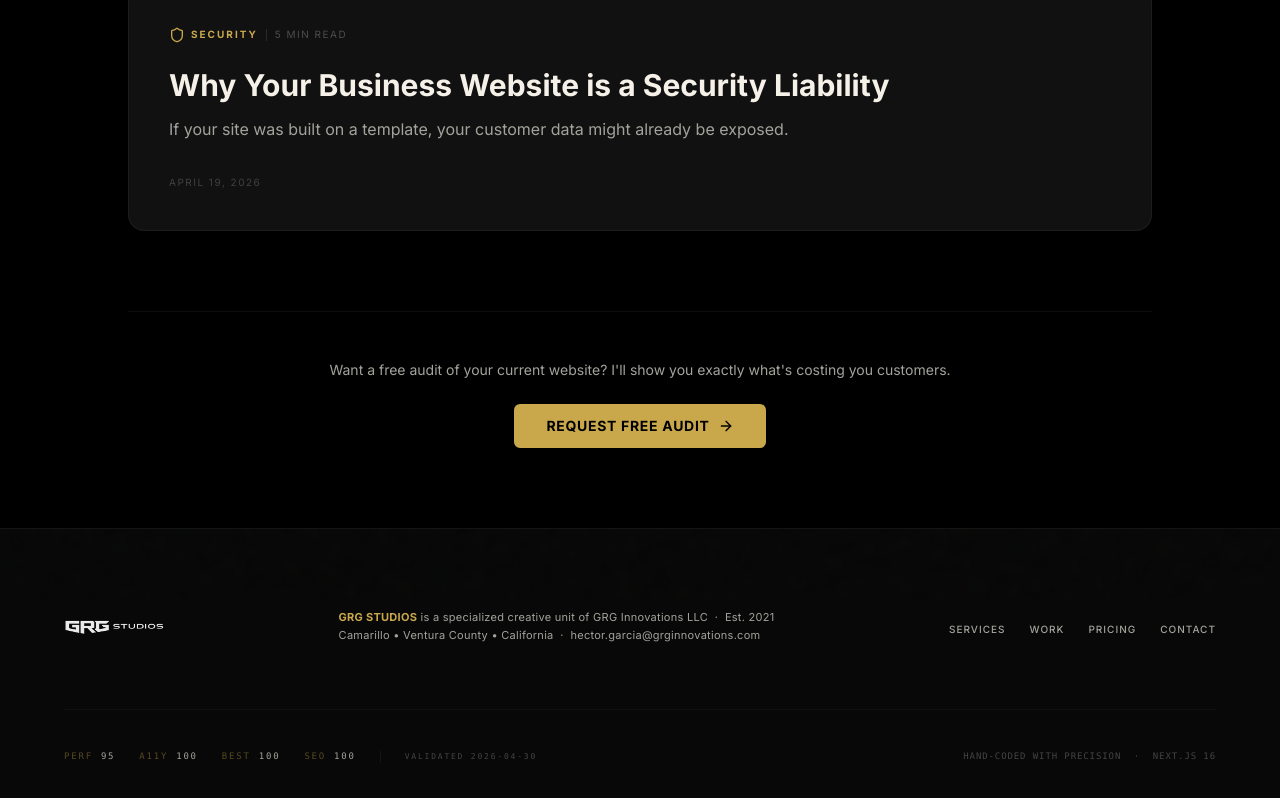
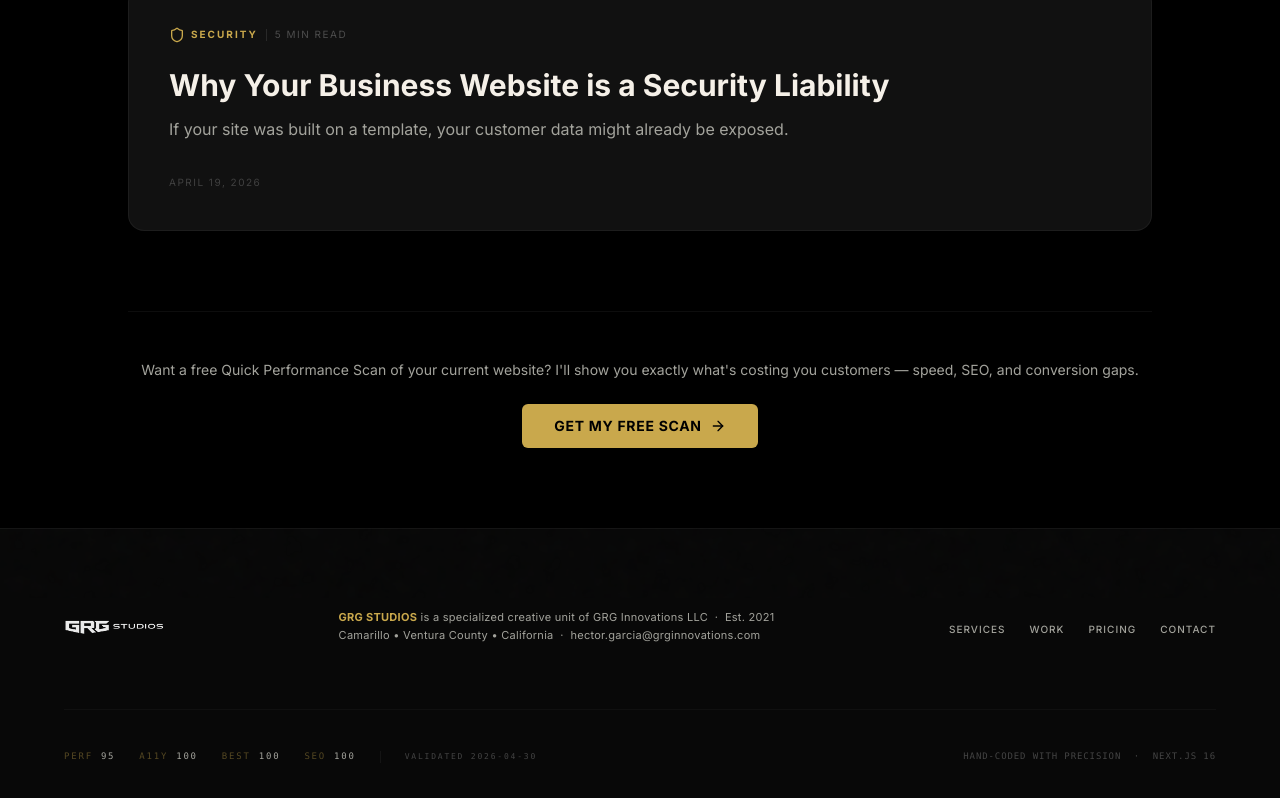
Before and after one commit to happyhec/grg-studios, a Next.js app: page /insights in a window 1280 px wide. Shown: the part 1002-1800 px from the top of the page. Built offline with nearby package versions, Linux system fonts and the light colour scheme.

Commit message:
content: rename free audit to Quick Performance Scan, clarify portfolio view links

```diff
--- a/src/app/insights/[slug]/page.tsx
+++ b/src/app/insights/[slug]/page.tsx
@@ -117,16 +117,16 @@ export default async function InsightArticle({ params }: PageProps) {
         <div className="mt-16 pt-10 border-t border-white/5">
           <div className="bg-[#111111] border border-white/5 rounded-2xl p-8 md:p-12 text-center">
             <h3 className="font-rajdhani text-2xl md:text-3xl text-[#f5f0e8] font-bold mb-4">
-              Want a free security & performance audit?
+              Want a free Quick Performance Scan?
             </h3>
             <p className="text-[#a3a39c] text-sm md:text-base mb-8 max-w-lg mx-auto">
-              I&apos;ll review your current site and send you a detailed report with specific, actionable fixes — whether you hire me or not.
+              I&apos;ll review your current site and send you a quick breakdown of speed issues, SEO gaps, and conversion problems — no strings attached.
             </p>
             <Link
               href="/#contact"
               className="inline-flex items-center gap-2 px-8 py-3 bg-[#c9a84c] text-black font-bold text-sm tracking-wider uppercase rounded-md hover:bg-[#d4b85c] transition-colors"
             >
-              Request Free Audit
+              Get My Free Scan
             </Link>
           </div>
         </div>
--- a/src/app/insights/page.tsx
+++ b/src/app/insights/page.tsx
@@ -87,13 +87,13 @@ export default function InsightsPage() {
         {/* Bottom CTA */}
         <div className="mt-20 pt-12 border-t border-white/5 text-center">
           <p className="text-[#a3a39c] text-sm mb-6">
-            Want a free audit of your current website? I&apos;ll show you exactly what&apos;s costing you customers.
+            Want a free Quick Performance Scan of your current website? I&apos;ll show you exactly what&apos;s costing you customers — speed, SEO, and conversion gaps.
           </p>
           <Link
             href="/#contact"
             className="inline-flex items-center gap-2 px-8 py-3 bg-[#c9a84c] text-black font-bold text-sm tracking-wider uppercase rounded-md hover:bg-[#d4b85c] transition-colors"
           >
-            Request Free Audit
+            Get My Free Scan
             <ArrowRight className="w-4 h-4" />
           </Link>
         </div>
--- a/src/components/PortfolioSection.tsx
+++ b/src/components/PortfolioSection.tsx
@@ -410,8 +410,8 @@ function ProjectCard({ project, delay = '' }: { project: Project; delay?: string
               <span key={metric}><i className={index % 2 ? 'gold' : 'sage'} />{metric}</span>
             ))}
           </div>
-          <a href={project.href} target="_blank" rel="noopener noreferrer" className="viewLink" aria-label={`View ${project.title}`}>
-            View
+          <a href={project.href} target="_blank" rel="noopener noreferrer" className="viewLink" aria-label={`Visit ${project.title} live site`}>
+            Visit Site
             <svg viewBox="0 0 24 24" fill="none" stroke="currentColor" strokeWidth="2.5"><path d="M5 12h14M12 5l7 7-7 7" /></svg>
           </a>
         </div>
```
